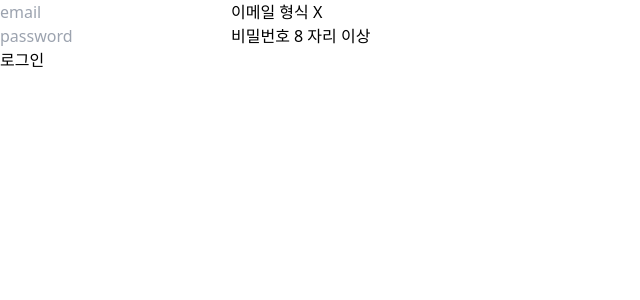
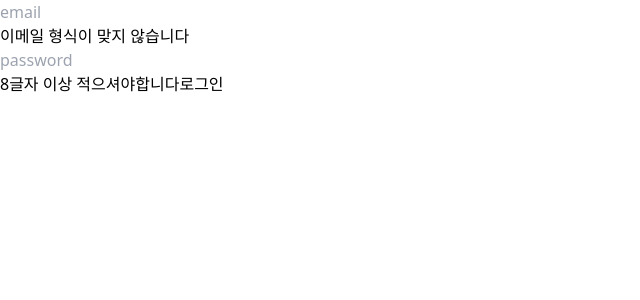
Before and after one commit to JunJongHun/wanted-pre-onboarding-frontend, a React (Create React App) app: page /signin in a window 1280 px wide. Shown: the top 300 px of the page, without its empty margins (0-640 px from the left). Built offline with nearby package versions, Linux system fonts and the light colour scheme.

Commit message:
refactor: 재사용 컴포넌트 적용

```diff
--- a/src/pages/SignIn.tsx
+++ b/src/pages/SignIn.tsx
@@ -1,6 +1,9 @@
 import axios from "axios";
-import { useEffect, useState } from "react";
+import { useCallback, useEffect, useState } from "react";
 import { useNavigate } from "react-router-dom";
+import ValidateButton from "../components/ValidateButton";
+import ValidateInput from "../components/ValidateInput";
+import ValidateMessage from "../components/ValidateMessage";
 import useValidate from "../hooks/useValidate";
 import postSignIn from "../services/postSignIn";
 import { InfoType } from "../types/info";
@@ -11,16 +14,17 @@ function SignIn() {
   // 유효성 검사
   const [isEmail] = useValidate(info.email, /.*@.*/);
   const [isPassword] = useValidate(info.password, /.{8,}/);
+  const [disabled, setDisabled] = useState(false);
 
   //라우팅
   const navigate = useNavigate();
 
-  const onChangeInfo = (e: React.ChangeEvent<HTMLInputElement>) => {
+  const onChangeInfo = useCallback((e: React.ChangeEvent<HTMLInputElement>) => {
     const { name, value } = e.target;
     setInfo((pre) => ({ ...pre, [name]: value }));
-  };
+  }, []);
 
-  const onSubmit = async () => {
+  const onSubmit = useCallback(async () => {
     try {
       const { access_token } = await postSignIn(info);
 
@@ -34,44 +38,43 @@ function SignIn() {
     }
 
     setInfo({ email: "", password: "" });
-  };
+  }, []);
 
   useEffect(() => {
     if (hasToken()) navigate("/todo");
   }, []);
 
+  useEffect(() => {
+    setDisabled(!(isEmail && isPassword));
+  }, [isEmail, isPassword]);
+
   return (
     <div>
-      <div>
-        <input
-          name="email"
-          placeholder="email"
-          data-testid="email-input"
+      <ValidateInput
         type="email"
+        dataTestId="email-input"
         value={info.email}
         onChange={onChangeInfo}
-        />
-        {!isEmail ? <span>이메일 형식 X</span> : undefined}
-      </div>
-      <div>
-        <input
-          name="password"
-          placeholder="password"
-          data-testid="password-input"
+      ></ValidateInput>
+      <ValidateMessage isCheck={isEmail}>
+        이메일 형식이 맞지 않습니다
+      </ValidateMessage>
+      <ValidateInput
         type="password"
+        dataTestId="password-input"
         value={info.password}
         onChange={onChangeInfo}
-        />
-        {!isPassword ? <span>비밀번호 8 자리 이상</span> : undefined}
-      </div>
-
-      <button
-        data-testid="signin-button"
+      ></ValidateInput>
+      <ValidateMessage isCheck={isPassword}>
+        8글자 이상 적으셔야합니다
+      </ValidateMessage>
+      <ValidateButton
+        dataTestId="signin-button"
         onClick={onSubmit}
-        disabled={!(isEmail && isPassword)}
+        disabled={disabled}
       >
         로그인
-      </button>
+      </ValidateButton>
     </div>
   );
 }
```
Lines whose indentation alone changed are shown as unchanged.
